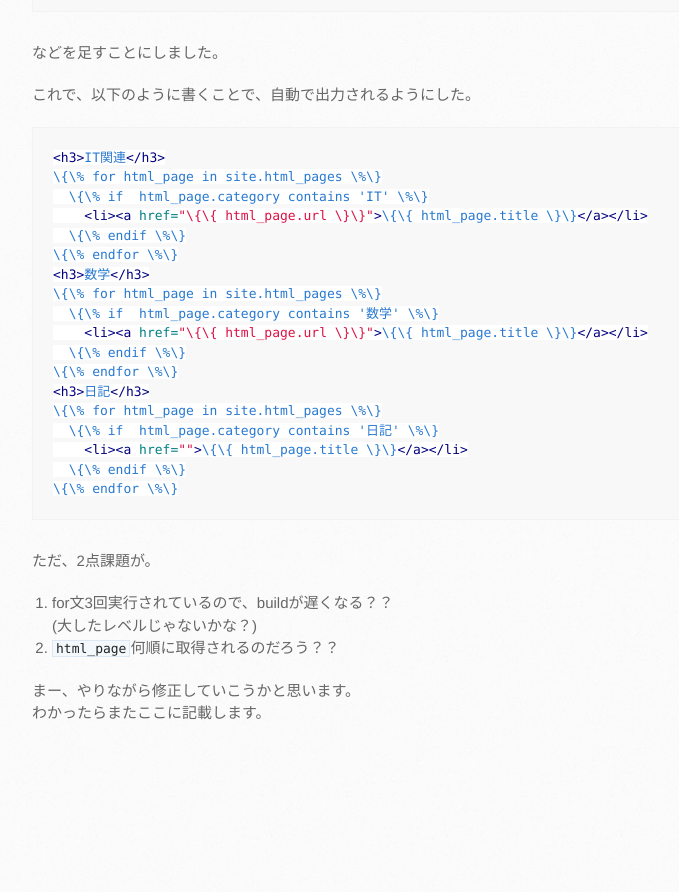
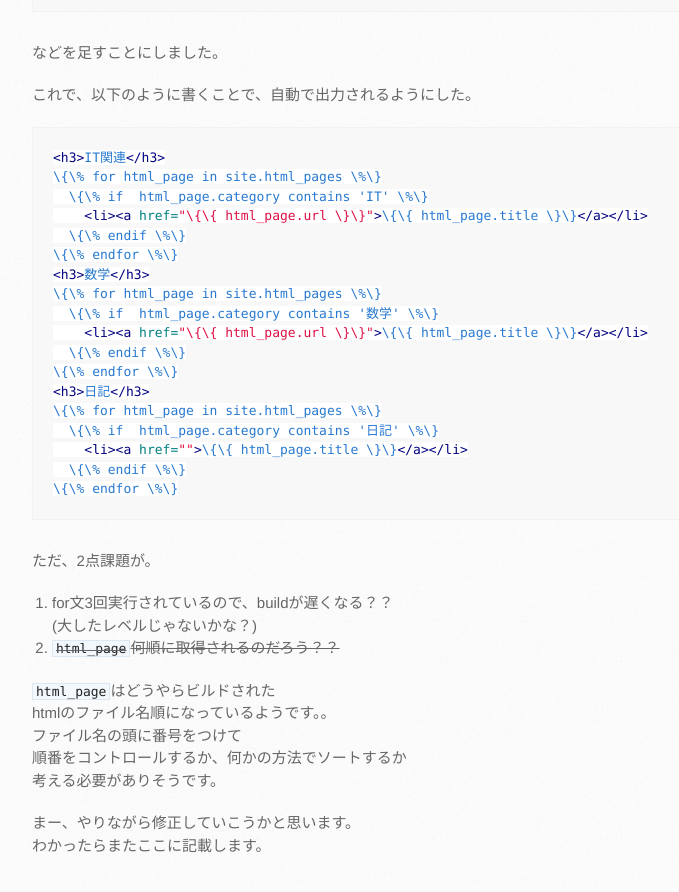
Before and after one commit to mtaketani113/mtaketani113.github.io, a Jekyll site: the page built from it/github/createGithuPages.md, in a window 1280 px wide and 900 px high, scrolled down 2116 px. Shown: the top 892 px of the window, without its empty margins (138-817 px from the left). Built offline with Jekyll 4.4.1, drawn with Linux system fonts in a browser that asks for light colours; the repository's description, which GitHub fills in, is left out; before the commit the page ends 2883 px from its top, so only the background shows below that.

Commit message:
html_pageの順序を記載

```diff
--- a/it/github/createGithuPages.md
+++ b/it/github/createGithuPages.md
@@ -120,7 +120,13 @@ category: IT
 ただ、2点課題が。
 1. for文3回実行されているので、buildが遅くなる？？
 (大したレベルじゃないかな？)
-2. `html_page`何順に取得されるのだろう？？
+2. ~~`html_page`何順に取得されるのだろう？？~~
+
+`html_page`はどうやらビルドされた
+htmlのファイル名順になっているようです。。
+ファイル名の頭に番号をつけて
+順番をコントロールするか、何かの方法でソートするか
+考える必要がありそうです。
 
 まー、やりながら修正していこうかと思います。
 わかったらまたここに記載します。
```
